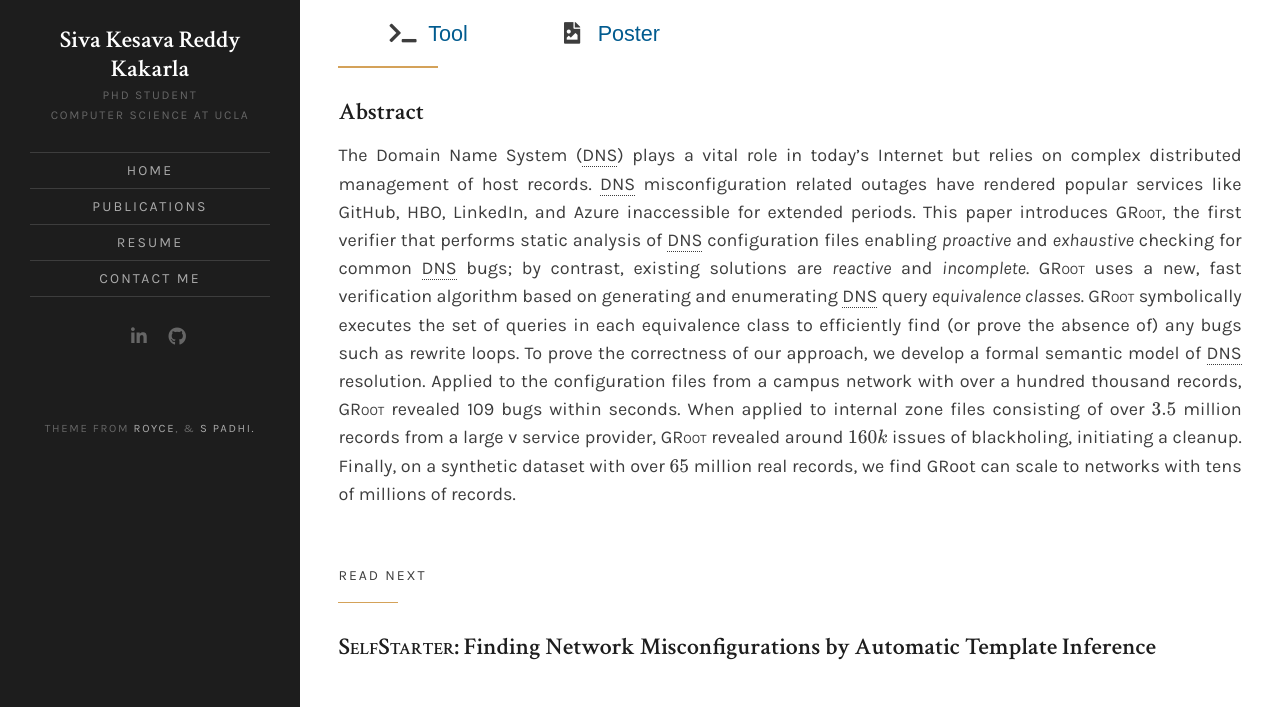
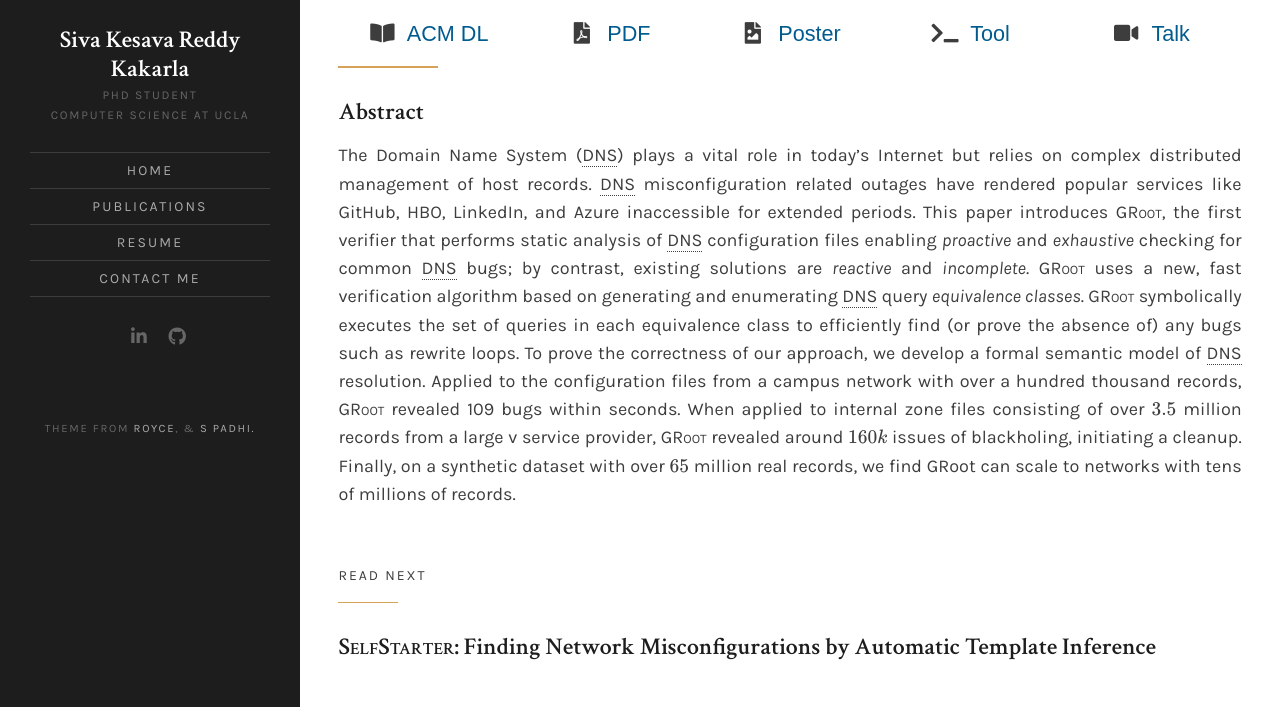
Before and after one commit to SivaKesava1/sivakesava1.github.io, a Jekyll site: the page built from _projects/5-groot.md, in a window 1280 px wide, cut to the strip 193-915 px from the top of the page. Built offline with Jekyll 4.4.1, drawn with Linux system fonts in a browser that asks for light colours; nearby versions of some CDN libraries; a style sheet for code colours, icons or effects is not loaded; part of the change alters nothing that is shown.

Commit message:
Added GRoot paper

```diff
--- a/_projects/5-groot.md
+++ b/_projects/5-groot.md
@@ -7,8 +7,9 @@ authors : ['Siva Kesava Reddy Kakarla', '[Ryan Beckett]', '[Behnaz Arzani]', '[T
 
 year: 2020
 
-# DOI:
-#     target: ACM DL
+DOI:
+    target: ACM DL
+    link: 'https://doi.org/10.1145/3387514.3405871'
 
 target:
     short: SIGCOMM
@@ -16,9 +17,10 @@ target:
     link: 'https://conferences.sigcomm.org/sigcomm/2020/'
 
 links:
-    # PDF: '%BASE_URL%/assets/pdf/nsdi20_selfstarter.pdf'
+    PDF: '%BASE_URL%/assets/pdf/sigcomm20_groot.pdf'
+    Poster: '/assets/pdf/Poster2019.pdf'
     Tool: 'https://github.com/dns-groot/groot'
-    Poster: /assets/pdf/Poster2019.pdf
+    Talk: 'https://dl.acm.org/doi/abs/10.1145/3387514.3405871#sec-supp'
 ---
 
 #### Abstract
```
Also changed, not shown: 1 other file.
